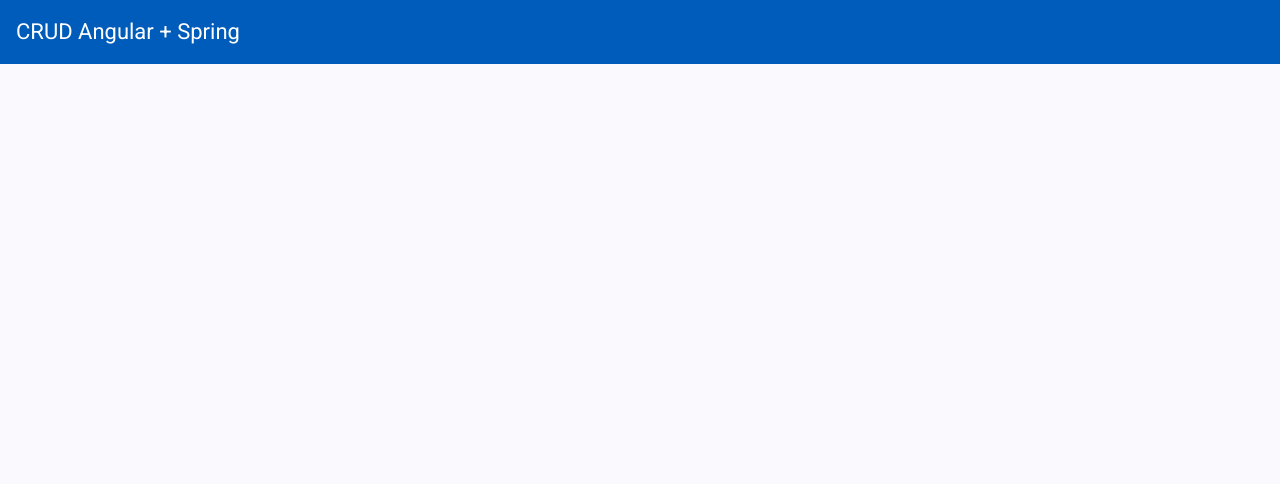
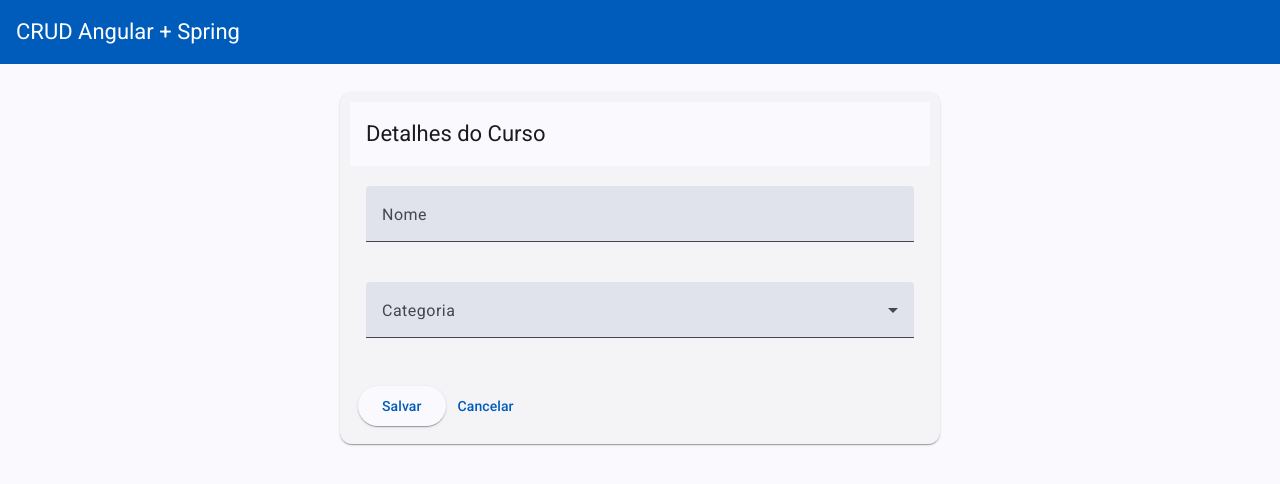
Before and after one commit to RicardoCCossa/CRUD_ANGULAR, an Angular app: page /courses/new in a window 1280 px wide. Before the commit this address led to /. Shown: the top 484 px of the page. Built offline with nearby package versions, Linux system fonts and the light colour scheme.

Commit message:
Angular com spring

```diff
--- a/package.json
+++ b/package.json
@@ -3,7 +3,7 @@
   "version": "0.0.0",
   "scripts": {
     "ng": "ng",
-    "start": "ng serve",
+    "start": "ng serve --proxy-config proxy.conf.json",
     "build": "ng build",
     "watch": "ng build --watch --configuration development",
     "test": "ng test",
--- a/src/app/app.routes.ts
+++ b/src/app/app.routes.ts
@@ -1,9 +1,11 @@
 
+import { CourseForm } from './courses/course-form/course-form';
 import { Course } from './courses/model/course';
 import { Routes } from '@angular/router';
 
 export const routes: Routes = [
   { path: '', pathMatch: 'full', redirectTo: 'courses' },
+  { path: 'courses/new', component: CourseForm  },
   {
     path: 'courses',
     loadComponent: () => import('./courses/courses').then(m => m.CoursesComponent)
--- /dev/null
+++ b/src/app/courses/course-form/course-form.html
@@ -0,0 +1,25 @@
+<mat-card class="card-container">
+  <mat-toolbar color="primary">Detalhes do Curso</mat-toolbar>
+
+  <mat-card-content>
+    <form [formGroup]="form" class="min-w-120">
+      <mat-form-field class="full-width">
+        <mat-label>Nome</mat-label>
+        <input matInput placeholder="Nome do curso" formControlName="name" />
+      </mat-form-field>
+
+      <mat-form-field class="full-width">
+        <mat-label>Categoria</mat-label>
+        <mat-select formControlName="category">
+          <mat-option value="Front-end">Front-end</mat-option>
+          <mat-option value="Back-end">Back-end</mat-option>
+        </mat-select>
+      </mat-form-field>
+    </form>
+  </mat-card-content>
+
+  <mat-card-actions>
+    <button mat-raised-button color="primary" (click)="onSubmit()">Salvar</button>
+    <button mat-button (click)="onCancel()">Cancelar</button>
+  </mat-card-actions>
+</mat-card>
--- /dev/null
+++ b/src/app/courses/course-form/course-form.scss
@@ -0,0 +1,16 @@
+/* course-form.component.scss */
+.full-width {
+  width: 100%;
+  margin-bottom: 20px;
+  display: block;
+}
+
+.card-container {
+  max-width: 600px; /* ou a largura que preferir */
+  margin: 2em auto;
+  padding: 10px;
+}
+
+mat-card-content {
+    padding-top: 20px;
+}
--- /dev/null
+++ b/src/app/courses/course-form/course-form.ts
@@ -0,0 +1,46 @@
+import { Component, inject } from '@angular/core';
+import { FormBuilder, FormGroup, ReactiveFormsModule } from '@angular/forms';
+
+import { SharedModule } from "../../shared/shared-module";
+import { CoursesServices } from '../services/courses-services';
+import { MatSnackBar } from '@angular/material/snack-bar';
+import { error } from 'console';
+
+@Component({
+  selector: 'app-course-form',
+  standalone: true,
+  imports: [ReactiveFormsModule, SharedModule],
+  templateUrl: './course-form.html',
+  styleUrl: './course-form.scss',
+})
+
+export class CourseForm {
+  form: FormGroup;
+
+  constructor(private formBuilder: FormBuilder,
+    private service: CoursesServices,
+    private snackBar: MatSnackBar
+  ) {
+    this.form = this.formBuilder.group({
+      name: [null],
+      category: [null]
+    })
+  }
+
+  onSubmit() {
+      this.service.save(this.form.value)
+      .subscribe(result => this.onSuccess, error => this.onError())
+  }
+
+  onCancel() {
+
+  }
+
+  private onError() {
+    this.snackBar.open("Erro ao salvar o curso.", "Fechar", {duration: 5000});
+  }
+
+  private onSuccess() {
+    this.snackBar.open("Curso salvo com sucesso!", "", { duration: 5000 });
+  }
+}
--- a/src/app/courses/courses.html
+++ b/src/app/courses/courses.html
@@ -1,26 +1,46 @@
 <mat-card class="card-container">
+  <mat-toolbar color="primary" class="toolbar"> Cursos Disponíveis </mat-toolbar>
 
-  <mat-toolbar color="primary" class="toolbar">
-    Cursos Disponíveis
-  </mat-toolbar>
-
-  <table mat-table [dataSource]="courses" class="mat-elevation-z2 custom-table">
-
+  @if (courses$ | async; as cursos) {
+  <table mat-table [dataSource]="cursos" class="mat-elevation-z2 custom-table">
     <!-- Curso -->
     <ng-container matColumnDef="name">
-      <th mat-header-cell *matHeaderCellDef> Curso </th>
-      <td mat-cell *matCellDef="let course"> {{ course.name }} </td>
+      <th mat-header-cell *matHeaderCellDef>Curso</th>
+      <td mat-cell *matCellDef="let course">{{ course.name }}</td>
     </ng-container>
 
     <!-- Categoria -->
     <ng-container matColumnDef="category">
-      <th mat-header-cell *matHeaderCellDef> Categoria </th>
-      <td mat-cell *matCellDef="let course"> {{ course.category }} </td>
+      <th mat-header-cell *matHeaderCellDef>Categoria</th>
+      <td mat-cell *matCellDef="let course">{{ course.category }}</td>
+    </ng-container>
+
+    <!-- Acao -->
+    <ng-container matColumnDef="actions">
+      <th mat-header-cell *matHeaderCellDef>
+        <button mat-mini-fab color="accent" aria-label="Adicionar Curso" (click)="onAdd()">
+          <mat-icon>add</mat-icon>
+        </button>
+      </th>
+
+      <td mat-cell *matCellDef="let course">
+        <button mat-mini-fab color="primary" aria-label="Editar Curso">
+          <mat-icon>edit</mat-icon>
+        </button>
+
+        <button mat-mini-fab color="warn" aria-label="Remover Curso" style="margin-left: 10px">
+          <mat-icon>delete</mat-icon>
+        </button>
+      </td>
     </ng-container>
 
     <tr mat-header-row *matHeaderRowDef="displayedColumns"></tr>
-    <tr mat-row *matRowDef="let row; columns: displayedColumns;"></tr>
+    <tr mat-row *matRowDef="let row; columns: displayedColumns"></tr>
+  </table>
+  } @else {
+  <div class="mat-spinner">
+    <mat-spinner></mat-spinner>
+  </div>
 
-  </table>
-
+  }
 </mat-card>
--- a/src/app/courses/courses.scss
+++ b/src/app/courses/courses.scss
@@ -34,3 +34,10 @@
 .mat-elevation-z2 {
   box-shadow: 0 2px 8px rgba(0, 0, 0, 0.06);
 }
+
+
+.mat-spinner {
+  display: flex;
+  align-items: center;
+  justify-content: center;
+}
--- a/src/app/courses/courses.ts
+++ b/src/app/courses/courses.ts
@@ -2,6 +2,8 @@ import { Observable } from 'rxjs';
 import { Component } from '@angular/core';
 import { CommonModule } from '@angular/common';
 import { SharedModule } from '../shared/shared-module';
+
+import { ActivatedRoute, Router } from '@angular/router';
 
 import { Course } from './model/course';
 import { CoursesServices } from './services/courses-services';
@@ -18,10 +20,18 @@ import { CoursesServices } from './services/courses-services';
 })
 
 export class CoursesComponent {
-  displayedColumns = ['name', 'category'];
-  courses: Observable<Course[]>;
+  displayedColumns = ['name', 'category', 'actions'];
+  courses$: Observable<Course[]>;
 
-  constructor(private coursesServices: CoursesServices) {
-    this.courses = this.coursesServices.list();
+  constructor(
+    private coursesServices: CoursesServices,
+    private router: Router,
+    private route: ActivatedRoute
+  ) {
+    this.courses$ = this.coursesServices.list();
+  }
+
+  onAdd() {
+    this.router.navigate(['new'], { relativeTo: this.route });
   }
 }
--- a/src/app/courses/services/courses-services.ts
+++ b/src/app/courses/services/courses-services.ts
@@ -10,10 +10,14 @@ import { Observable } from 'rxjs';
 export class CoursesServices {
   constructor(private http: HttpClient) {}
 
-  private readonly API = '/public/assets/courses.json';
+  private readonly API = '/api/courses';
 
 
  list(): Observable<Course[]> {
     return this.http.get<Course[]>(this.API);
   }
+
+  save(recorde: Course) {
+    return this.http.post<Course>(this.API, recorde);
+  }
 }
```
Also changed, not shown: proxy.conf.json (added, +8 -0 lines), public/assets/courses.json (deleted, +0 -7 lines), src/app/shared/shared-module.ts (+22 -5 lines), 1 other file (tests, documents, lock files or other folders).
